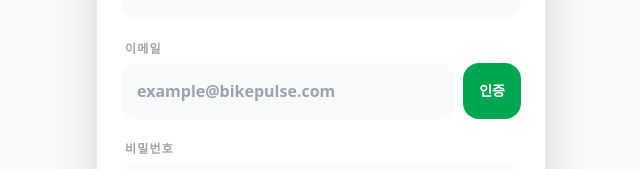
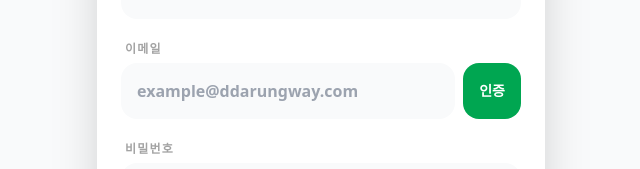
Before and after one commit to HYE0NWEST/DdarungWay, a React (Vite) app in the folder bikepulse-frontend/: page /signup in a window 1280 px wide. Shown: the part 245-414 px from the top of the page, without its empty margins (319-959 px from the left). Built offline with nearby package versions, Linux system fonts and the light colour scheme; no server answers.

Commit message:
style: require all fields for active signup button and update placeholder

```diff
--- a/bikepulse-frontend/src/pages/SignupPage.tsx
+++ b/bikepulse-frontend/src/pages/SignupPage.tsx
@@ -144,7 +144,7 @@ export function SignupPage() {
           <div className="flex gap-2">
             <input
               type="email"
-              placeholder="example@bikepulse.com"
+              placeholder="example@ddarungway.com"
               className="flex-1 p-4 bg-gray-50 border-none rounded-2xl font-bold focus:ring-2 focus:ring-primary-500 transition-all outline-none disabled:opacity-50"
               value={formData.email}
               onChange={handleEmailChange}
@@ -214,7 +214,7 @@ export function SignupPage() {
 
         <Button
           type="submit"
-          disabled={loading || !isVerified}
+          disabled={loading || !isVerified || !formData.password || !formData.confirmPassword}
           className="w-full py-7 rounded-2xl bg-primary-500 text-white font-black text-lg shadow-lg shadow-primary-500/30 hover:bg-primary-600 transition-all active:scale-95 disabled:bg-neutral-200 disabled:shadow-none mt-4"
         >
           {loading ? '처리 중...' : '회원가입 완료'}
```
